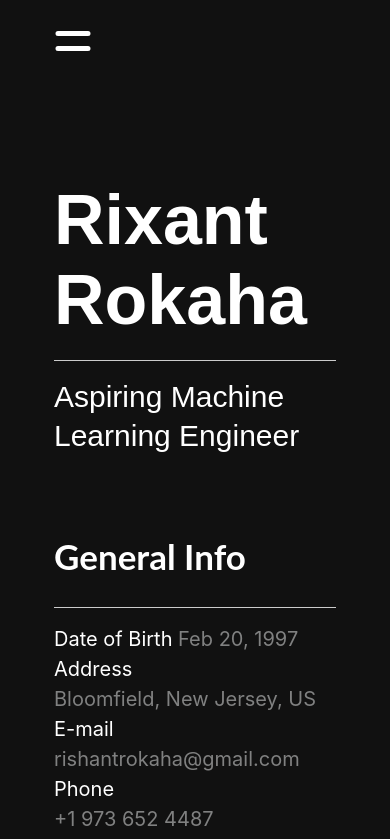
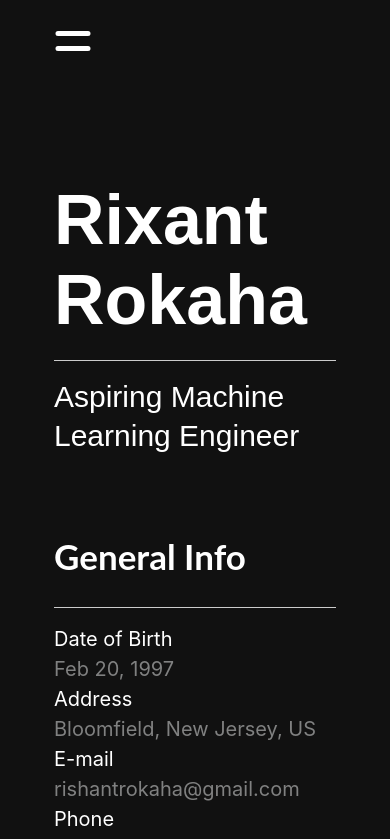
Before and after one commit to Rixant/personal_portofolio_webapp, a React (Create React App) app: page / in a window 390 px wide. Shown: the top 839 px of the page. Built offline with nearby package versions, Linux system fonts and the light colour scheme.

Commit message:
Update HomeComponent.js

```diff
--- a/src/components/HomeComponent.js
+++ b/src/components/HomeComponent.js
@@ -25,7 +25,7 @@ const Profile=()=>{
                                 <h2 > General Info</h2>
                                 <hr  />
                                 <ul>
-                                    <li><span className="d--block d-md-inline-block">Date of Birth </span> Feb 20, 1997</li>
+                                    <li><span className="d-block d-md-inline-block">Date of Birth </span> Feb 20, 1997</li>
                                     <li><span className="d-block d-md-inline-block">Address </span>Bloomfield, New Jersey, US</li>
                                     <li><span className="d-block  d-md-inline-block">E-mail </span>rishantrokaha@gmail.com</li>
                                     <li><span className="d-block d-md-inline-block">Phone </span>+1 973 652 4487</li>
```
